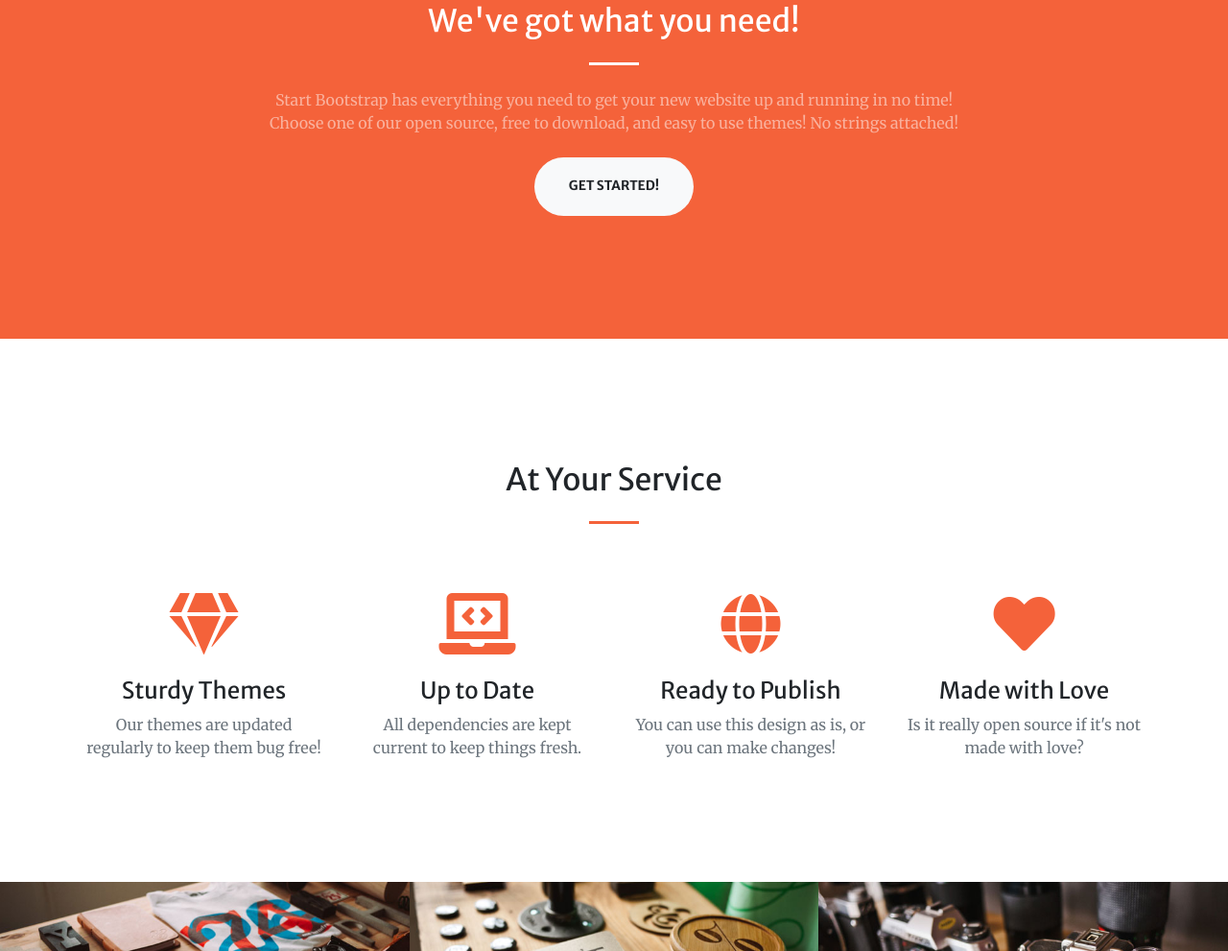
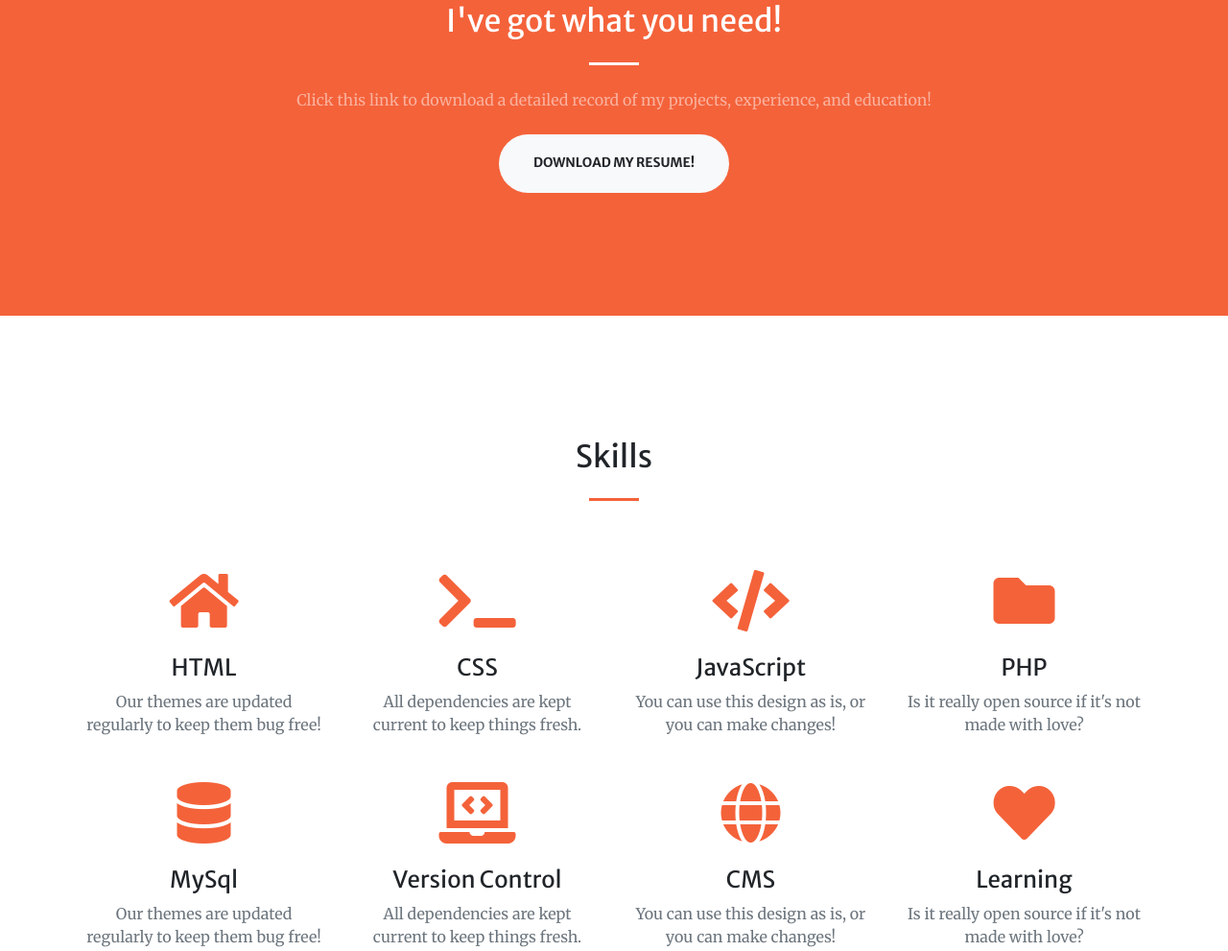
Before and after one commit to theluispestana/portfolio, a website with bundled scripts: page index.html in a window 1280 px wide. Shown: the part 925-1916 px from the top of the page at 96% size. Built offline with nearby package versions, Linux system fonts and the light colour scheme.

Commit message:
changes to site structure

```diff
--- a/index.html
+++ b/index.html
@@ -8,10 +8,10 @@
   <meta name="description" content="">
   <meta name="author" content="">
 
-  <title>Creative - Start Bootstrap Theme</title>
+  <title>Luis Pestana</title>
 
   <!-- Font Awesome Icons -->
-  <link href="vendor/fontawesome-free/css/all.min.css" rel="stylesheet" type="text/css">
+  <link rel="stylesheet" href="https://use.fontawesome.com/releases/v5.7.2/css/all.css" integrity="sha384-fnmOCqbTlWIlj8LyTjo7mOUStjsKC4pOpQbqyi7RrhN7udi9RwhKkMHpvLbHG9Sr" crossorigin="anonymous">
 
   <!-- Google Fonts -->
   <link href="https://fonts.googleapis.com/css?family=Merriweather+Sans:400,700" rel="stylesheet">
@@ -30,7 +30,7 @@
   <!-- Navigation -->
   <nav class="navbar navbar-expand-lg navbar-light fixed-top py-3" id="mainNav">
     <div class="container">
-      <a class="navbar-brand js-scroll-trigger" href="#page-top">Start Bootstrap</a>
+      <a class="navbar-brand js-scroll-trigger" href="#page-top">Luis Pestana</a>
       <button class="navbar-toggler navbar-toggler-right" type="button" data-toggle="collapse" data-target="#navbarResponsive" aria-controls="navbarResponsive" aria-expanded="false" aria-label="Toggle navigation">
         <span class="navbar-toggler-icon"></span>
       </button>
@@ -40,13 +40,13 @@
             <a class="nav-link js-scroll-trigger" href="#about">About</a>
           </li>
           <li class="nav-item">
-            <a class="nav-link js-scroll-trigger" href="#services">Services</a>
+            <a class="nav-link js-scroll-trigger" href="#services">Skills</a>
           </li>
           <li class="nav-item">
             <a class="nav-link js-scroll-trigger" href="#portfolio">Portfolio</a>
           </li>
           <li class="nav-item">
-            <a class="nav-link js-scroll-trigger" href="#contact">Contact</a>
+            <a class="nav-link js-scroll-trigger" href="#contact">Contact Me</a>
           </li>
         </ul>
       </div>
@@ -58,62 +58,94 @@
     <div class="container h-100">
       <div class="row h-100 align-items-center justify-content-center text-center">
         <div class="col-lg-10 align-self-end">
-          <h1 class="text-uppercase text-white font-weight-bold">Your Favorite Source of Free Bootstrap Themes</h1>
+          <h1 class="text-uppercase text-white font-weight-bold">Looking For A Web Developer?</h1>
           <hr class="divider my-4">
         </div>
         <div class="col-lg-8 align-self-baseline">
-          <p class="text-white-75 font-weight-light mb-5">Start Bootstrap can help you build better websites using the Bootstrap framework! Just download a theme and start customizing, no strings attached!</p>
+          <p class="text-white-75 font-weight-light mb-5">Hi, my name is Luis Pestana. I'm a Full-Stack Web Developer who loves learning and building cool things.</p>
           <a class="btn btn-primary btn-xl js-scroll-trigger" href="#about">Find Out More</a>
         </div>
       </div>
     </div>
   </header>
 
-  <!-- About Section -->
+  <!-- Resume Section -->
   <section class="page-section bg-primary" id="about">
     <div class="container">
       <div class="row justify-content-center">
         <div class="col-lg-8 text-center">
-          <h2 class="text-white mt-0">We've got what you need!</h2>
+          <h2 class="text-white mt-0">I've got what you need!</h2>
           <hr class="divider light my-4">
-          <p class="text-white-50 mb-4">Start Bootstrap has everything you need to get your new website up and running in no time! Choose one of our open source, free to download, and easy to use themes! No strings attached!</p>
-          <a class="btn btn-light btn-xl js-scroll-trigger" href="#services">Get Started!</a>
+          <p class="text-white-50 mb-4">Click this link to download a detailed record of my projects, experience, and education!</p>
+          <a class="btn btn-light btn-xl js-scroll-trigger" href="#services">Download My Resume!</a>
         </div>
       </div>
     </div>
   </section>
 
-  <!-- Services Section -->
+  <!-- Skiills Section -->
   <section class="page-section" id="services">
     <div class="container">
-      <h2 class="text-center mt-0">At Your Service</h2>
+      <h2 class="text-center mt-0">Skills</h2>
       <hr class="divider my-4">
+      <!-- row 1-->
       <div class="row">
         <div class="col-lg-3 col-md-6 text-center">
           <div class="mt-5">
-            <i class="fas fa-4x fa-gem text-primary mb-4"></i>
-            <h3 class="h4 mb-2">Sturdy Themes</h3>
+            <i class="fas fa-4x fa-home text-primary mb-4"></i>
+            <h3 class="h4 mb-2">HTML</h3>
+            <p class="text-muted mb-0">Our themes are updated regularly to keep them bug free!</p>
+          </div>
+        </div>
+        <div class="col-lg-3 col-md-6 text-center">
+          <div class="mt-5">
+            <i class="fas fa-4x fa-terminal text-primary mb-4"></i>
+            <h3 class="h4 mb-2">CSS</h3>
+            <p class="text-muted mb-0">All dependencies are kept current to keep things fresh.</p>
+          </div>
+        </div>
+        <div class="col-lg-3 col-md-6 text-center">
+          <div class="mt-5">
+            <i class="fas fa-4x fa-code text-primary mb-4"></i>
+            <h3 class="h4 mb-2">JavaScript</h3>
+            <p class="text-muted mb-0">You can use this design as is, or you can make changes!</p>
+          </div>
+        </div>
+        <div class="col-lg-3 col-md-6 text-center">
+          <div class="mt-5">
+            <i class="fas fa-4x fa-folder text-primary mb-4"></i>
+            <h3 class="h4 mb-2">PHP</h3>
+            <p class="text-muted mb-0">Is it really open source if it's not made with love?</p>
+          </div>
+        </div>
+      </div>
+      <!-- row 2-->
+      <div class="row">
+        <div class="col-lg-3 col-md-6 text-center">
+          <div class="mt-5">
+            <i class="fas fa-4x fa-database text-primary mb-4"></i>
+            <h3 class="h4 mb-2">MySql</h3>
             <p class="text-muted mb-0">Our themes are updated regularly to keep them bug free!</p>
           </div>
         </div>
         <div class="col-lg-3 col-md-6 text-center">
           <div class="mt-5">
             <i class="fas fa-4x fa-laptop-code text-primary mb-4"></i>
-            <h3 class="h4 mb-2">Up to Date</h3>
+            <h3 class="h4 mb-2">Version Control</h3>
             <p class="text-muted mb-0">All dependencies are kept current to keep things fresh.</p>
           </div>
         </div>
         <div class="col-lg-3 col-md-6 text-center">
           <div class="mt-5">
             <i class="fas fa-4x fa-globe text-primary mb-4"></i>
-            <h3 class="h4 mb-2">Ready to Publish</h3>
+            <h3 class="h4 mb-2">CMS</h3>
             <p class="text-muted mb-0">You can use this design as is, or you can make changes!</p>
           </div>
         </div>
         <div class="col-lg-3 col-md-6 text-center">
           <div class="mt-5">
             <i class="fas fa-4x fa-heart text-primary mb-4"></i>
-            <h3 class="h4 mb-2">Made with Love</h3>
+            <h3 class="h4 mb-2">Learning</h3>
             <p class="text-muted mb-0">Is it really open source if it's not made with love?</p>
           </div>
         </div>
```
